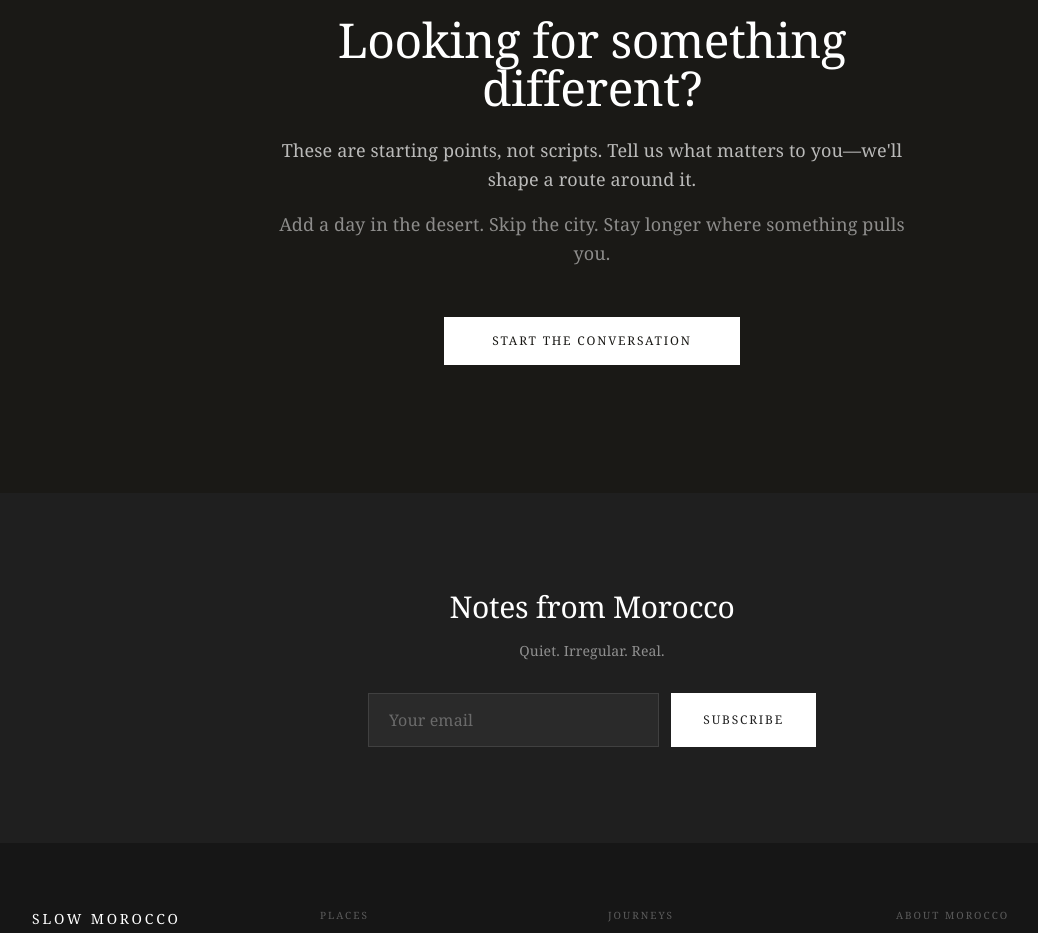
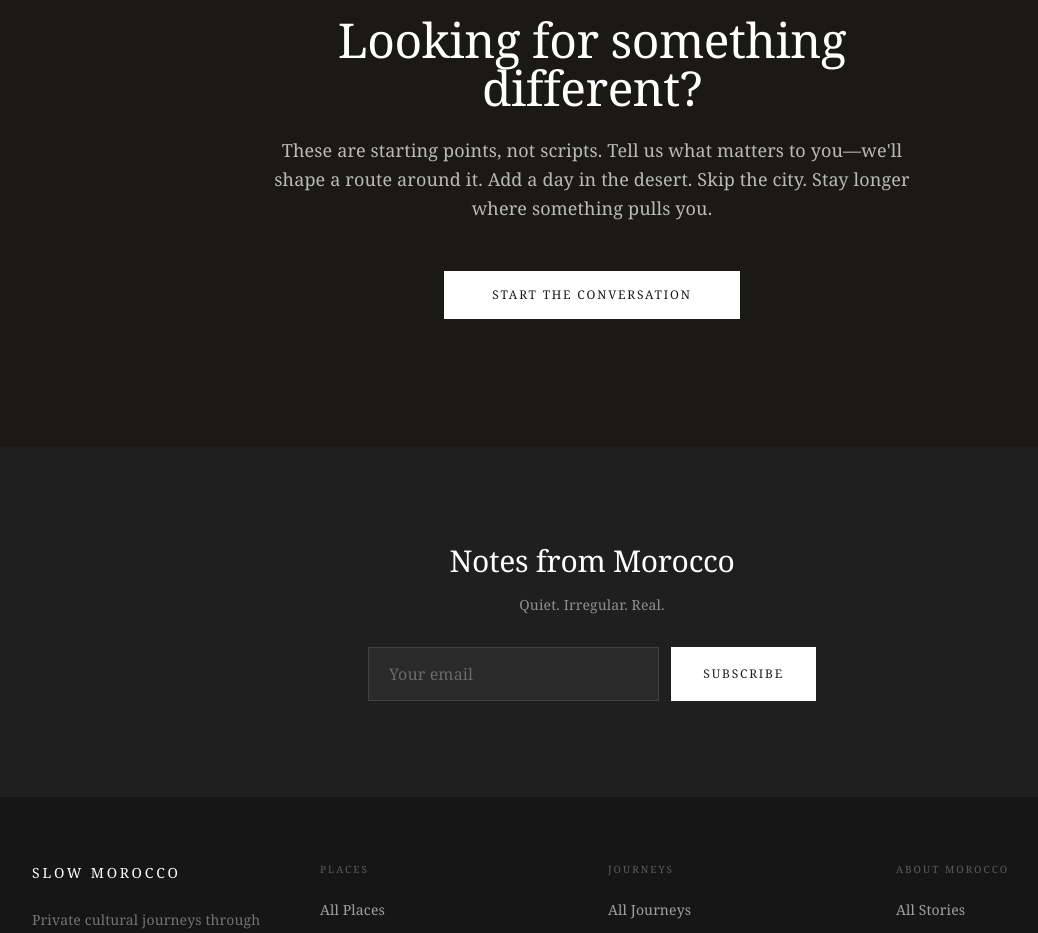
Before and after one commit to indigoandlavender/slow-morocco-8, a Next.js app: page /journeys in a window 1280 px wide. Shown: the part 1280-2213 px from the top of the page, without its empty margins (48-1086 px from the left). Built offline with nearby package versions, Linux system fonts and the light colour scheme; no server answers.

Commit message:
Add files via upload

```diff
--- a/app/journeys/page.tsx
+++ b/app/journeys/page.tsx
@@ -532,11 +532,8 @@ export default function JourneysPage() {
           <h2 className="font-serif text-3xl md:text-4xl lg:text-5xl mb-6">
             Looking for something different?
           </h2>
-          <p className="text-white/70 leading-relaxed mb-4 text-lg">
-            These are starting points, not scripts. Tell us what matters to you—we'll shape a route around it.
-          </p>
-          <p className="text-white/50 leading-relaxed mb-12 text-lg">
-            Add a day in the desert. Skip the city. Stay longer where something pulls you.
+          <p className="text-white/70 leading-relaxed mb-12 text-lg">
+            These are starting points, not scripts. Tell us what matters to you—we'll shape a route around it. Add a day in the desert. Skip the city. Stay longer where something pulls you.
           </p>
           <Link
             href="/plan-your-trip"
```
